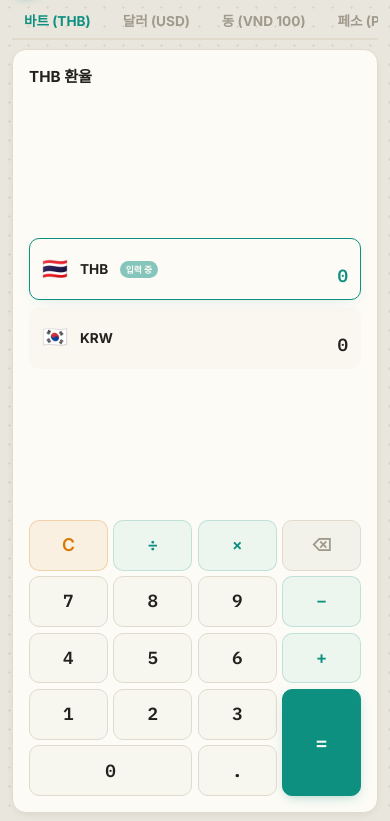
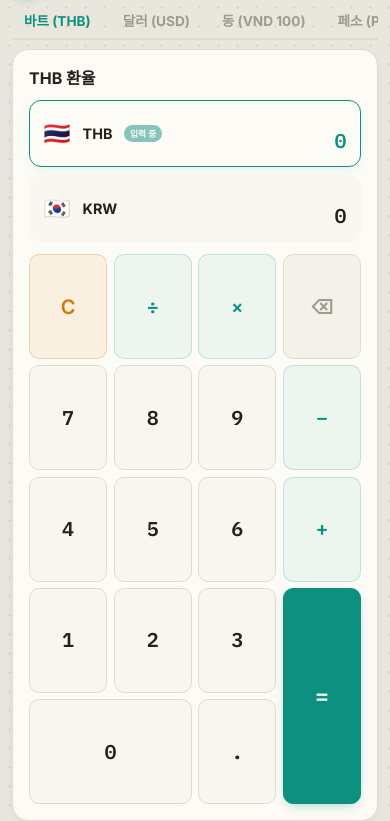
Before and after one commit to drbrookskim/exchangenow, a plain HTML site: page index.html in a window 390 px wide. Shown: the part 40-861 px from the top of the page. Drawn offline with nearby package versions, Linux system fonts and the light colour scheme; no server answers.

Commit message:
style: stretch calculator keypad vertically to fill the first screen height fully

```diff
--- a/index.css
+++ b/index.css
@@ -554,10 +554,10 @@ footer p {
     gap: 2rem;
   }
 
-  /* Section 1 (Calculator): fills the first viewport screen cleanly */
+  /* Section 1 (Calculator): fills the first viewport screen cleanly and fully */
   .split-left {
     min-height: calc(100dvh - 6.5rem);
-    min-height: calc(100dvh - env(safe-area-inset-top) - env(safe-area-inset-bottom) - 5rem);
+    min-height: calc(100dvh - env(safe-area-inset-top) - env(safe-area-inset-bottom) - 4.5rem);
     display: flex;
     flex-direction: column;
   }
@@ -566,67 +566,74 @@ footer p {
     flex-grow: 1;
     display: flex;
     flex-direction: column;
-    justify-content: space-between;
     padding: 1rem;
-    border-radius: 14px;
+    border-radius: 16px;
   }
 
-  .card-title {
-    font-size: 0.95rem;
-    margin-bottom: 0.5rem;
+  .split-left .card-title {
+    font-size: 1rem;
+    margin-bottom: 0.6rem;
   }
 
-  .card-subtitle {
+  .split-left .card-subtitle {
     font-size: 0.75rem;
     margin-bottom: 0.6rem;
   }
 
   /* Currency rows */
-  .currency-list {
-    gap: 0.4rem;
-    margin-bottom: 0.6rem;
+  .split-left .currency-list {
+    gap: 0.5rem;
+    margin-bottom: 0.75rem;
   }
 
-  .currency-row {
-    padding: 0.6rem 0.75rem;
-    border-radius: 10px;
+  .split-left .currency-row {
+    padding: 0.65rem 0.85rem;
+    border-radius: 12px;
   }
 
-  .flag {
-    font-size: 1.3rem;
+  .split-left .flag {
+    font-size: 1.35rem;
   }
 
-  .currency-code {
-    font-size: 0.85rem;
+  .split-left .currency-code {
+    font-size: 0.9rem;
   }
 
-  .input-badge {
+  .split-left .input-badge {
     font-size: 0.55rem;
     padding: 0.1rem 0.35rem;
   }
 
-  .expr-display {
+  .split-left .expr-display {
     font-size: 0.65rem;
     min-height: 0.9rem;
   }
 
-  .val-display {
-    font-size: 1.1rem;
+  .split-left .val-display {
+    font-size: 1.25rem;
   }
 
-  /* Keypad: comfortable button sizes for tapping */
-  .keypad {
-    gap: 0.35rem;
+  /* Keypad: expands vertically to fill all remaining height in card */
+  .split-left .keypad {
+    flex-grow: 1;
+    display: grid;
+    grid-template-columns: repeat(4, 1fr);
+    grid-template-rows: repeat(5, 1fr);
+    gap: 0.4rem;
   }
 
-  .keypad-btn {
-    font-size: 1.1rem;
-    padding: 0.7rem 0;
+  .split-left .keypad-btn {
+    height: 100%;
+    display: flex;
+    align-items: center;
+    justify-content: center;
+    padding: 0;
+    font-size: 1.25rem;
     border-radius: 10px;
   }
 
-  .keypad-btn.action-equals {
-    font-size: 1.25rem;
+  .split-left .keypad-btn.action-equals {
+    font-size: 1.4rem;
   }
 
   /* Section 2 (Trend Analysis): sits below the fold on screen 2 */
--- a/sw.js
+++ b/sw.js
@@ -1,4 +1,4 @@
-const CACHE_NAME = "exchange-now-v7";
+const CACHE_NAME = "exchange-now-v8";
 const ASSETS = [
   "./",
   "./index.html",
```
